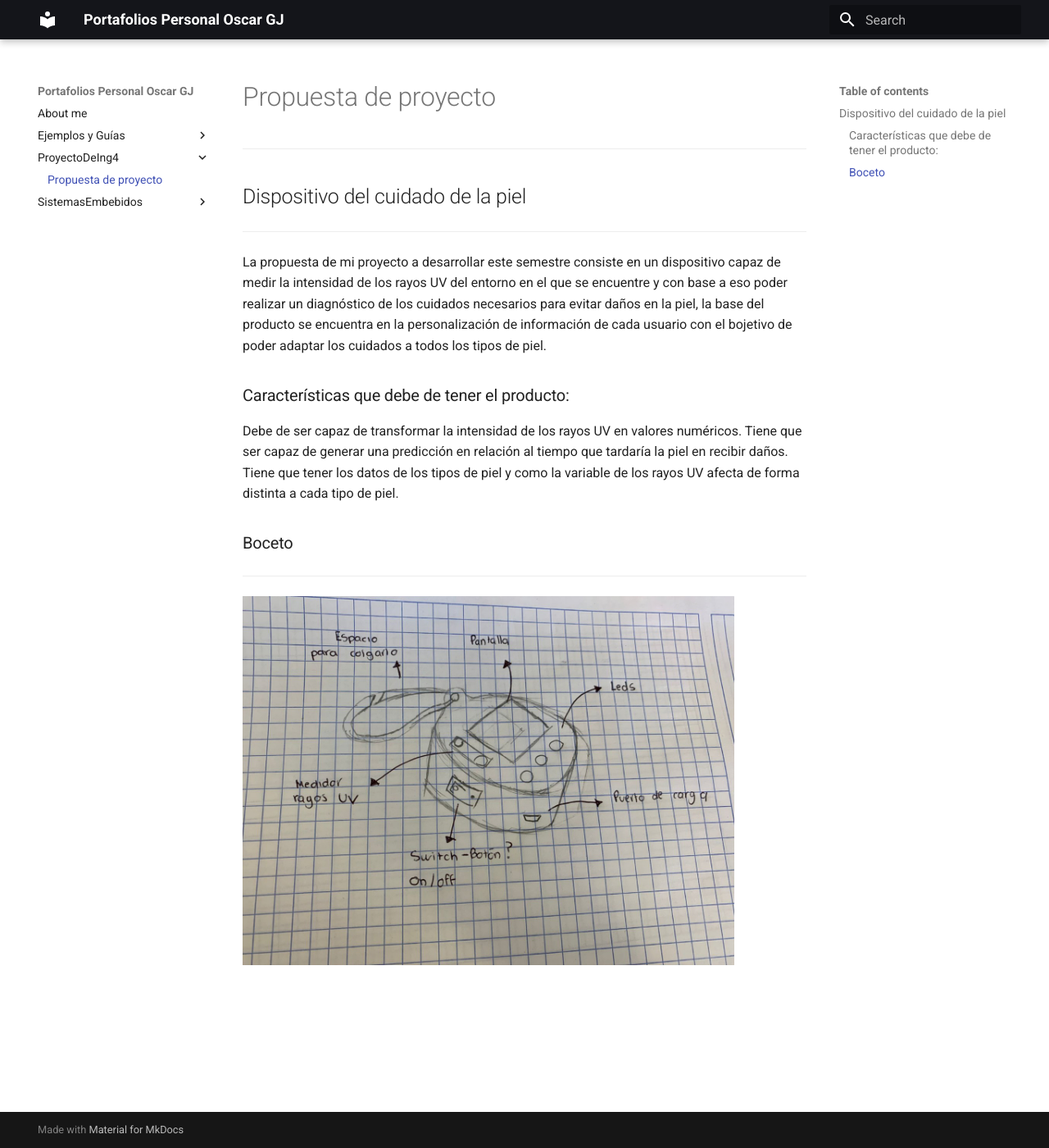
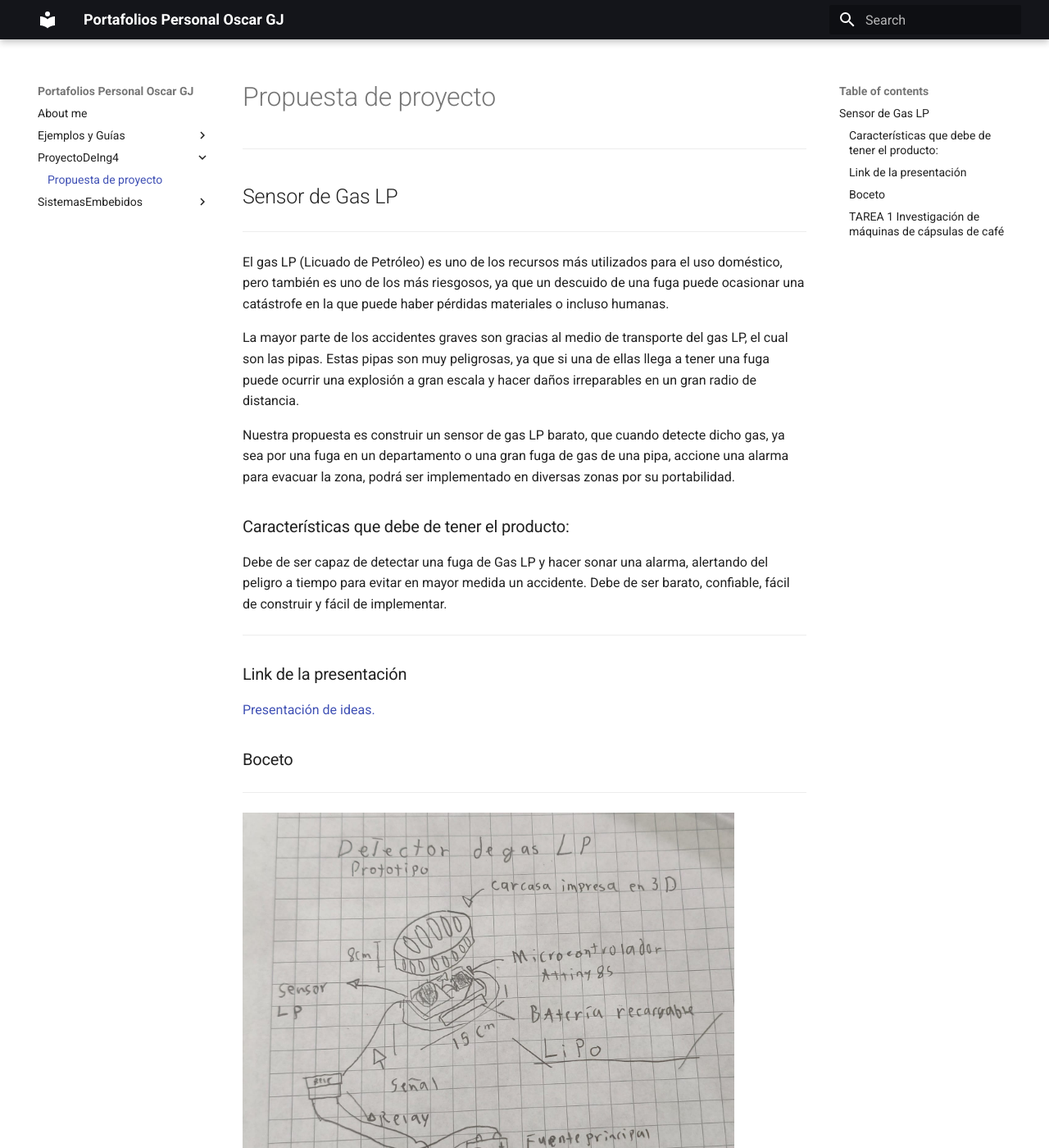
Before and after one commit to OscarGuJo/PortafolioSistemas, an MkDocs documentation site: the page built from docs/ProyectoDeIng4/Proyecto.md, in a window 1280 px wide and 1400 px high. Shown: the whole window at 82% size. Built offline with MkDocs 1.6.1 and Material for MkDocs 9.7.7, drawn with Linux system fonts in a browser that asks for light colours; some of the changed text lies outside the part shown.

Commit message:
Actualizo Tarea1 y proyecto Artistarco

```diff
--- a/docs/ProyectoDeIng4/Proyecto.md
+++ b/docs/ProyectoDeIng4/Proyecto.md
@@ -2,20 +2,33 @@
 
 ---
 
-## Dispositivo del cuidado de la piel
+## Sensor de Gas LP
 
 ---
 
-La propuesta de mi proyecto a desarrollar este semestre consiste en un dispositivo capaz de medir la intensidad de los rayos UV del entorno en el que se encuentre y con base a eso poder realizar un diagnóstico de los cuidados necesarios para evitar daños en la piel, la base del producto se encuentra en la personalización de información de cada usuario con el bojetivo de poder adaptar los cuidados a todos los tipos de piel.
+El gas LP (Licuado de Petróleo) es uno de los recursos más utilizados para el uso doméstico, pero también es uno de los más riesgosos, ya que un descuido de una fuga puede ocasionar una catástrofe en la que puede haber pérdidas materiales o incluso humanas.
+
+La mayor parte de los accidentes graves son gracias al medio de transporte del gas LP, el cual son las pipas. Estas pipas son muy peligrosas, ya que si una de ellas llega a tener una fuga puede ocurrir una explosión a gran escala y hacer daños irreparables en un gran radio de distancia.
+
+Nuestra propuesta es construir un sensor de gas LP barato, que cuando detecte dicho gas, ya sea por una fuga en un departamento o una gran fuga de gas de una pipa, accione una alarma para evacuar la zona, podrá ser implementado en diversas zonas por su portabilidad.
+
 
 ### Características que debe de tener el producto:
 
-Debe de ser capaz de transformar la intensidad de los rayos UV en valores numéricos.
-Tiene que ser capaz de generar una predicción en relación al tiempo que tardaría la piel en recibir daños.
-Tiene que tener los datos de los tipos de piel y como la variable de los rayos UV afecta de forma distinta a cada tipo de piel.
+Debe de ser capaz de detectar una fuga de Gas LP y hacer sonar una alarma, alertando del peligro a tiempo para evitar en mayor medida un accidente. Debe de ser barato, confiable, fácil de construir y fácil de implementar.
+
+---
+
+### Link de la presentación
+
+[Presentación de ideas.](https://www.canva.com/design/DAGyy1hqadw/BnHuIFL2b5_UzT2nNvXCFg/edit)
 
 ### Boceto
 
 ---
 
-![Esquemático 3D](IMGSproyecto/IMG/Boceto.jpg){ width="600" align=center}
+![Esquemático 3D](IMGSproyecto/IMG/bocetogasLp.jpg){ width="600" align=center}
+
+### TAREA 1 Investigación de máquinas de cápsulas de café
+
+[Café en máquina](https://www.canva.com/design/DAGyyk8UNIc/vEBEfNsOicrzrriuVTPqnQ/edit?utm_content=DAGyyk8UNIc&utm_campaign=designshare&utm_medium=link2&utm_source=sharebutton)
```
Also changed, not shown: docs/ProyectoDeIng4/IMGSproyecto/IMG/bocetogasLp.jpg (added).
